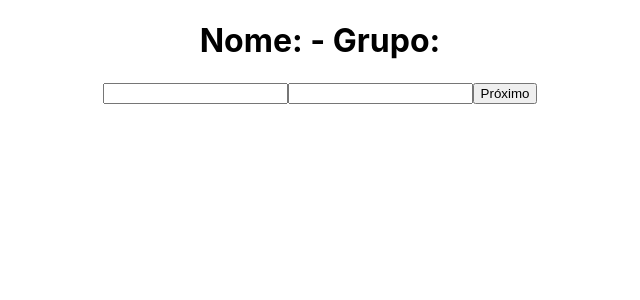
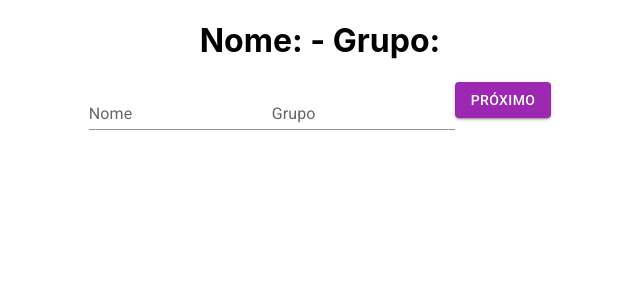
Before and after one commit to arthurfaraco67/musical-tool-front, a React (Create React App) app: page / in a window 1280 px wide. Shown: the top 300 px of the page, without its empty margins (320-960 px from the left). Built offline with nearby package versions, Linux system fonts and the light colour scheme.

Commit message:
Start material ui implementation

```diff
--- a/package.json
+++ b/package.json
@@ -3,6 +3,9 @@
   "version": "0.1.0",
   "private": true,
   "dependencies": {
+    "@emotion/react": "^11.5.0",
+    "@emotion/styled": "^11.3.0",
+    "@mui/material": "^5.0.4",
     "@testing-library/jest-dom": "^5.11.4",
     "@testing-library/react": "^11.1.0",
     "@testing-library/user-event": "^12.1.10",
--- a/public/index.html
+++ b/public/index.html
@@ -10,6 +10,7 @@
       content="Web site created using create-react-app"
     />
     <link rel="apple-touch-icon" href="%PUBLIC_URL%/logo192.png" />
+    <link rel="stylesheet" href="https://fonts.googleapis.com/css?family=Roboto:300,400,500,700&display=swap" />
     <!--
       manifest.json provides metadata used when your web app is installed on a
       user's mobile device or desktop. See https://developers.google.com/web/fundamentals/web-app-manifest/
--- a/src/IdentificationForm.js
+++ b/src/IdentificationForm.js
@@ -1,13 +1,17 @@
-import React, { useEffect } from "react";
-import useInputState from "./hooks/useInputState";
+import React, { useEffect } from 'react';
+import useInputState from './hooks/useInputState';
+import { TextField, Button } from '@mui/material';
 
 export default function IdentificationForm(props) {
-  const [name, updateName] = useInputState("");
-  const [group, updateGroup] = useInputState("");
+	const [ name, updateName ] = useInputState('');
+	const [ group, updateGroup ] = useInputState('');
 
-  useEffect(() => {
+	useEffect(
+		() => {
 			document.title = `Hello ${name}`;
-  }, [name]);
+		},
+		[ name ]
+	);
 
 	const handleSubmit = () => {
 		props.updateAnalysis({ name, group });
@@ -19,9 +23,27 @@ export default function IdentificationForm(props) {
 			<h1>
 				Nome: {name} - Grupo: {group}
 			</h1>
-      <input type="text" value={name} onChange={updateName} />
-      <input type="text" value={group} onChange={updateGroup} />
-      <button onClick={handleSubmit}>Próximo</button>
+			<TextField
+				id='name'
+				type='text'
+				value={name}
+				onChange={updateName}
+				label='Nome'
+				variant='standard'
+				color='secondary'
+			/>
+			<TextField
+				id='group'
+				type='text'
+				value={group}
+				onChange={updateGroup}
+				label='Grupo'
+				variant='standard'
+				color='secondary'
+			/>
+			<Button variant='contained' color='secondary' onClick={handleSubmit}>
+				Próximo
+			</Button>
 		</div>
 	);
 }
```
Also changed, not shown: 1 other file (tests, documents, lock files or other folders). Lines whose indentation alone changed are shown as unchanged.
